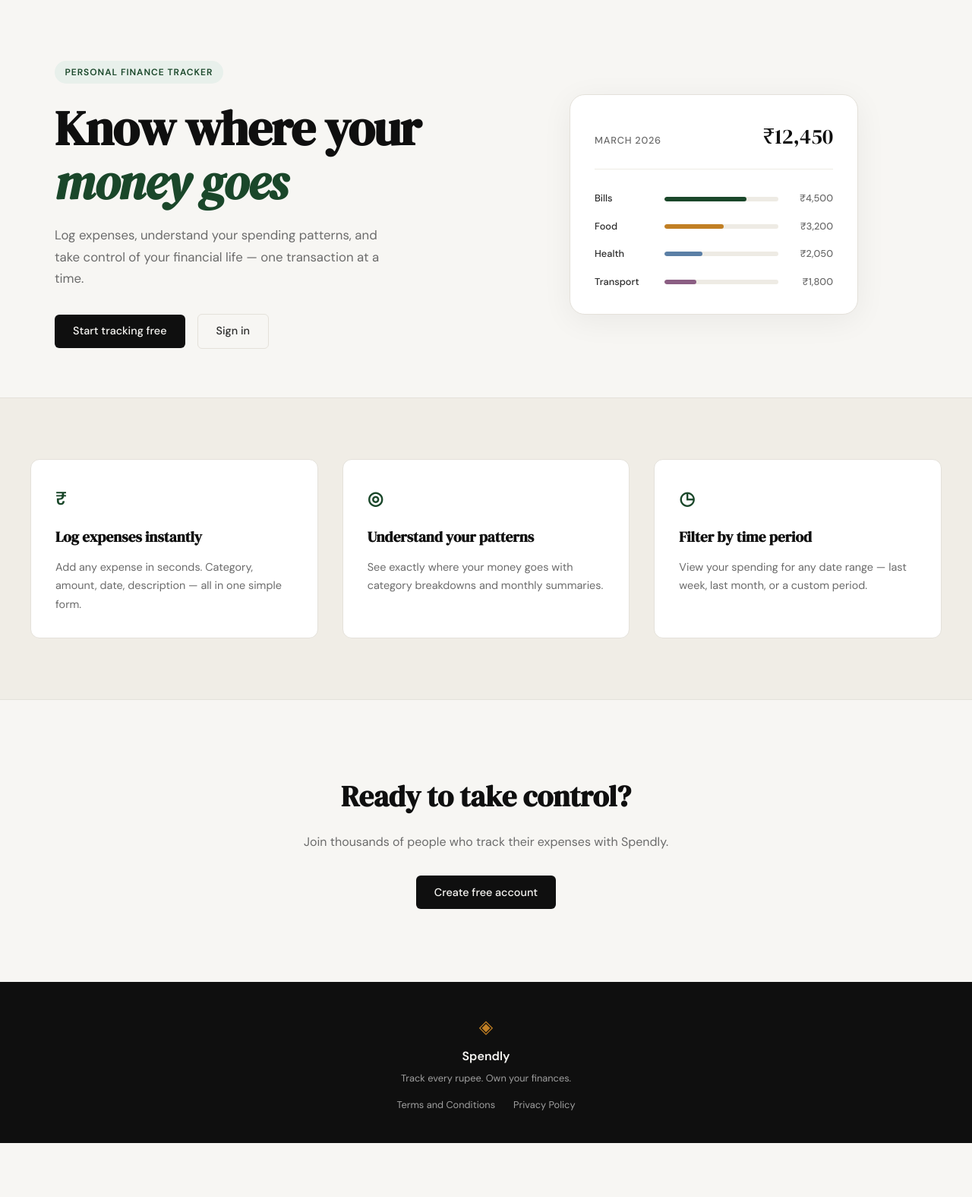
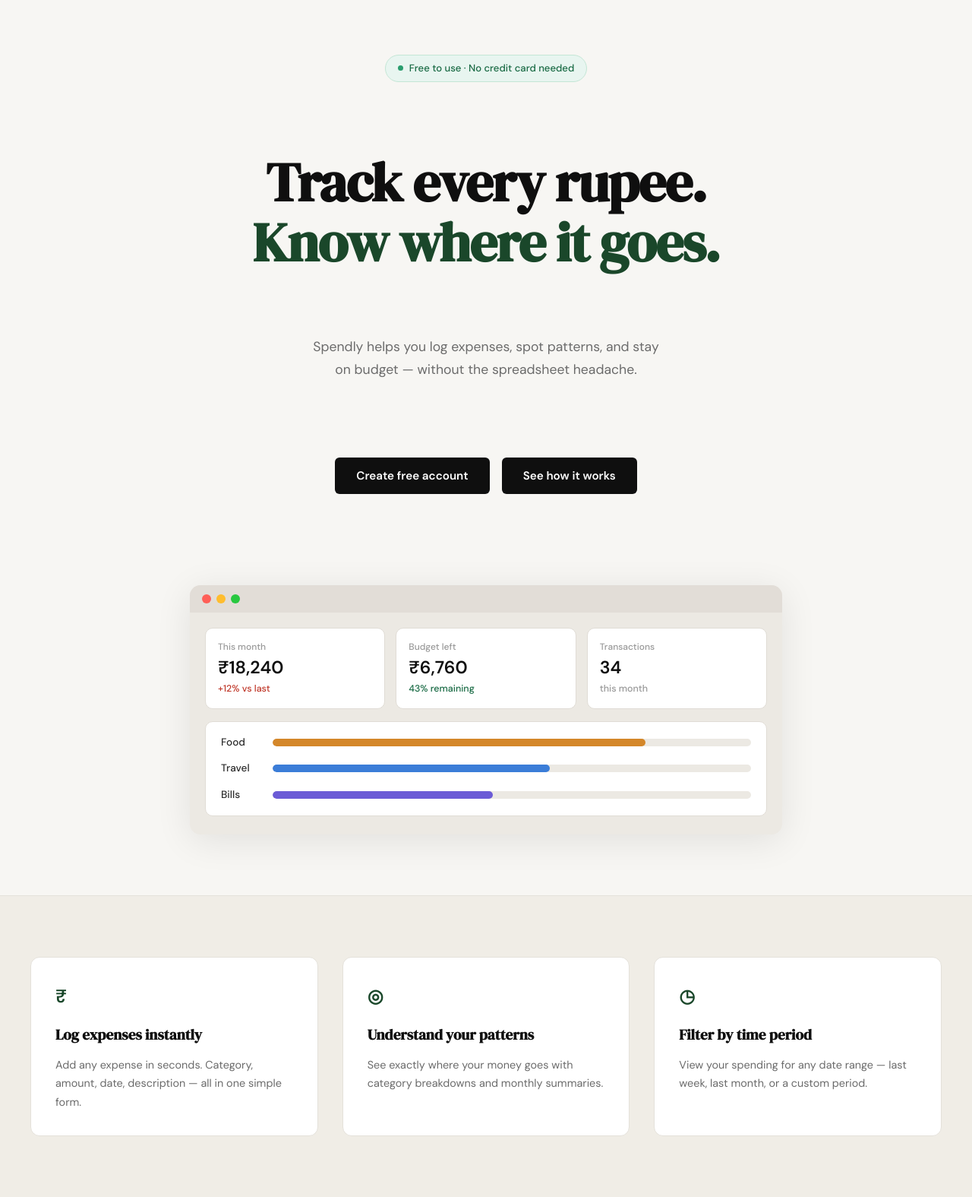
Before and after one commit to palakgora24ds/spendly, a Flask app: page / in a window 1280 px wide. Shown: the part 61-1636 px from the top of the page at 76% size. Before the commit the page ends 1565 px from the top, so only its background shows below. Run offline with Flask 3, Linux system fonts and the light colour scheme.

Commit message:
landing: redesign hero section to match mockup

```diff
--- /dev/null
+++ b/static/css/landing.css
@@ -0,0 +1,206 @@
+/* ------------------------------------------------------------------ */
+/* Hero — centered single-column layout                                */
+/* ------------------------------------------------------------------ */
+
+.hero {
+    display: flex;
+    flex-direction: column;
+    align-items: center;
+    text-align: center;
+    padding: 4.5rem 2rem 5rem;
+    max-width: 860px;
+    margin: 0 auto;
+    background: transparent;
+}
+
+/* Badge pill */
+.hero-badge-pill {
+    display: inline-flex;
+    align-items: center;
+    gap: 0.5rem;
+    background: #e8f5f0;
+    color: #1a6b45;
+    font-size: 0.82rem;
+    font-weight: 500;
+    padding: 0.4rem 1rem;
+    border-radius: 999px;
+    border: 1px solid #c3e6d5;
+    margin-bottom: 1.75rem;
+}
+
+.hero-badge-dot {
+    width: 7px;
+    height: 7px;
+    border-radius: 50%;
+    background: #2a9d6e;
+    flex-shrink: 0;
+}
+
+/* Headline */
+.hero-headline {
+    font-family: var(--font-display);
+    font-size: clamp(2.8rem, 6vw, 4.5rem);
+    line-height: 1.1;
+    letter-spacing: -0.02em;
+    color: var(--ink);
+    margin-bottom: 1.25rem;
+}
+
+.hero-headline-accent {
+    color: var(--accent);
+}
+
+/* Subtitle */
+.hero-desc {
+    font-size: 1.1rem;
+    color: var(--ink-muted);
+    line-height: 1.7;
+    max-width: 600px;
+    margin-bottom: 2.25rem;
+}
+
+/* Buttons */
+.hero-actions {
+    display: flex;
+    gap: 1rem;
+    justify-content: center;
+    margin-bottom: 3.5rem;
+}
+
+.btn-hero-dark {
+    display: inline-block;
+    background: var(--ink);
+    color: #fff;
+    padding: 0.75rem 1.75rem;
+    border-radius: var(--radius-sm);
+    font-family: var(--font-body);
+    font-size: 0.95rem;
+    font-weight: 600;
+    text-decoration: none;
+    transition: background 0.2s;
+}
+
+.btn-hero-dark:hover { background: var(--accent); }
+
+/* ------------------------------------------------------------------ */
+/* Browser mock window                                                 */
+/* ------------------------------------------------------------------ */
+
+.browser-mock {
+    width: 100%;
+    max-width: 780px;
+    background: #ece9e3;
+    border-radius: 14px;
+    overflow: hidden;
+    box-shadow: 0 8px 48px rgba(0, 0, 0, 0.09);
+}
+
+.browser-mock-bar {
+    display: flex;
+    align-items: center;
+    gap: 7px;
+    padding: 0.75rem 1rem;
+    background: #e2ddd7;
+}
+
+.browser-dot {
+    width: 12px;
+    height: 12px;
+    border-radius: 50%;
+    display: inline-block;
+}
+
+.browser-dot-red    { background: #ff5f57; }
+.browser-dot-yellow { background: #ffbd2e; }
+.browser-dot-green  { background: #28c840; }
+
+.browser-mock-body {
+    padding: 1.25rem 1.25rem 1.5rem;
+    display: flex;
+    flex-direction: column;
+    gap: 1rem;
+}
+
+/* Stat cards */
+.browser-stats {
+    display: grid;
+    grid-template-columns: repeat(3, 1fr);
+    gap: 0.875rem;
+}
+
+.browser-stat {
+    background: #fff;
+    border: 1px solid #e0dcd5;
+    border-radius: 10px;
+    padding: 0.9rem 1rem;
+    display: flex;
+    flex-direction: column;
+    gap: 0.15rem;
+    text-align: left;
+}
+
+.bstat-label {
+    font-size: 0.75rem;
+    color: #999;
+    font-weight: 500;
+}
+
+.bstat-value {
+    font-family: var(--font-body);
+    font-size: 1.45rem;
+    font-weight: 700;
+    color: var(--ink);
+    line-height: 1.2;
+    margin-top: 0.1rem;
+}
+
+.bstat-sub {
+    font-size: 0.78rem;
+    font-weight: 500;
+    margin-top: 0.15rem;
+}
+
+.bstat-danger  { color: #c0392b; }
+.bstat-success { color: #1a6b45; }
+.bstat-muted   { color: #999; }
+
+/* Category bars */
+.browser-cats {
+    background: #fff;
+    border: 1px solid #e0dcd5;
+    border-radius: 10px;
+    padding: 1rem 1.25rem;
+    display: flex;
+    flex-direction: column;
+    gap: 0.8rem;
+}
+
+.browser-cat-row {
+    display: grid;
+    grid-template-columns: 52px 1fr;
+    align-items: center;
+    gap: 1rem;
+}
+
+.browser-cat-name {
+    font-size: 0.85rem;
+    color: var(--ink-soft);
+    font-weight: 500;
+    text-align: left;
+}
+
+.browser-cat-track {
+    height: 10px;
+    background: #ece9e3;
+    border-radius: 999px;
+    overflow: hidden;
+}
+
+.browser-cat-bar {
+    height: 100%;
+    border-radius: 999px;
+}
+
+.bcat-amber  { background: #d4872a; }
+.bcat-blue   { background: #3b7dd8; }
+.bcat-purple { background: #6b5bd6; }
--- a/templates/landing.html
+++ b/templates/landing.html
@@ -2,59 +2,75 @@
 
 {% block title %}Spendly — Track Every Rupee{% endblock %}
 
+{% block head %}
+<link rel="stylesheet" href="{{ url_for('static', filename='css/landing.css') }}">
+{% endblock %}
+
 {% block content %}
 
 <section class="hero">
-    <div class="hero-inner">
-        <div class="hero-badge">Personal Finance Tracker</div>
-        <h1 class="hero-title">
-            Know where your<br>
-            <em>money goes</em>
-        </h1>
-        <p class="hero-subtitle">
-            Log expenses, understand your spending patterns,
-            and take control of your financial life —
-            one transaction at a time.
-        </p>
-        <div class="hero-actions">
-            <a href="{{ url_for('register') }}" class="btn-primary">Start tracking free</a>
-            <a href="{{ url_for('login') }}" class="btn-ghost">Sign in</a>
+    <div class="hero-badge-pill">
+        <span class="hero-badge-dot"></span>
+        Free to use · No credit card needed
+    </div>
+
+    <h1 class="hero-headline">
+        Track every rupee.<br>
+        <span class="hero-headline-accent">Know where it goes.</span>
+    </h1>
+
+    <p class="hero-desc">
+        Spendly helps you log expenses, spot patterns, and stay<br>
+        on budget — without the spreadsheet headache.
+    </p>
+
+    <div class="hero-actions">
+        <a href="{{ url_for('register') }}" class="btn-hero-dark">Create free account</a>
+        <a href="#" class="btn-hero-dark">See how it works</a>
+    </div>
+
+    <div class="browser-mock">
+        <div class="browser-mock-bar">
+            <span class="browser-dot browser-dot-red"></span>
+            <span class="browser-dot browser-dot-yellow"></span>
+            <span class="browser-dot browser-dot-green"></span>
         </div>
-    </div>
-    <div class="hero-visual">
-        <div class="mock-card">
-            <div class="mock-card-header">
-                <span class="mock-label">March 2026</span>
-                <span class="mock-total">₹12,450</span>
+        <div class="browser-mock-body">
+            <div class="browser-stats">
+                <div class="browser-stat">
+                    <span class="bstat-label">This month</span>
+                    <span class="bstat-value">₹18,240</span>
+                    <span class="bstat-sub bstat-danger">+12% vs last</span>
+                </div>
+                <div class="browser-stat">
+                    <span class="bstat-label">Budget left</span>
+                    <span class="bstat-value">₹6,760</span>
+                    <span class="bstat-sub bstat-success">43% remaining</span>
+                </div>
+                <div class="browser-stat">
+                    <span class="bstat-label">Transactions</span>
+                    <span class="bstat-value">34</span>
+                    <span class="bstat-sub bstat-muted">this month</span>
+                </div>
             </div>
-            <div class="mock-bars">
-                <div class="mock-bar-row">
-                    <span class="mock-cat">Bills</span>
-                    <div class="mock-bar-track">
-                        <div class="mock-bar" style="width: 72%"></div>
+            <div class="browser-cats">
+                <div class="browser-cat-row">
+                    <span class="browser-cat-name">Food</span>
+                    <div class="browser-cat-track">
+                        <div class="browser-cat-bar bcat-amber" style="width: 78%"></div>
                     </div>
-                    <span class="mock-amt">₹4,500</span>
                 </div>
-                <div class="mock-bar-row">
-                    <span class="mock-cat">Food</span>
-                    <div class="mock-bar-track">
-                        <div class="mock-bar mock-bar-2" style="width: 52%"></div>
+                <div class="browser-cat-row">
+                    <span class="browser-cat-name">Travel</span>
+                    <div class="browser-cat-track">
+                        <div class="browser-cat-bar bcat-blue" style="width: 58%"></div>
                     </div>
-                    <span class="mock-amt">₹3,200</span>
                 </div>
-                <div class="mock-bar-row">
-                    <span class="mock-cat">Health</span>
-                    <div class="mock-bar-track">
-                        <div class="mock-bar mock-bar-3" style="width: 33%"></div>
+                <div class="browser-cat-row">
+                    <span class="browser-cat-name">Bills</span>
+                    <div class="browser-cat-track">
+                        <div class="browser-cat-bar bcat-purple" style="width: 46%"></div>
                     </div>
-                    <span class="mock-amt">₹2,050</span>
-                </div>
-                <div class="mock-bar-row">
-                    <span class="mock-cat">Transport</span>
-                    <div class="mock-bar-track">
-                        <div class="mock-bar mock-bar-4" style="width: 28%"></div>
-                    </div>
-                    <span class="mock-amt">₹1,800</span>
                 </div>
             </div>
         </div>
```
